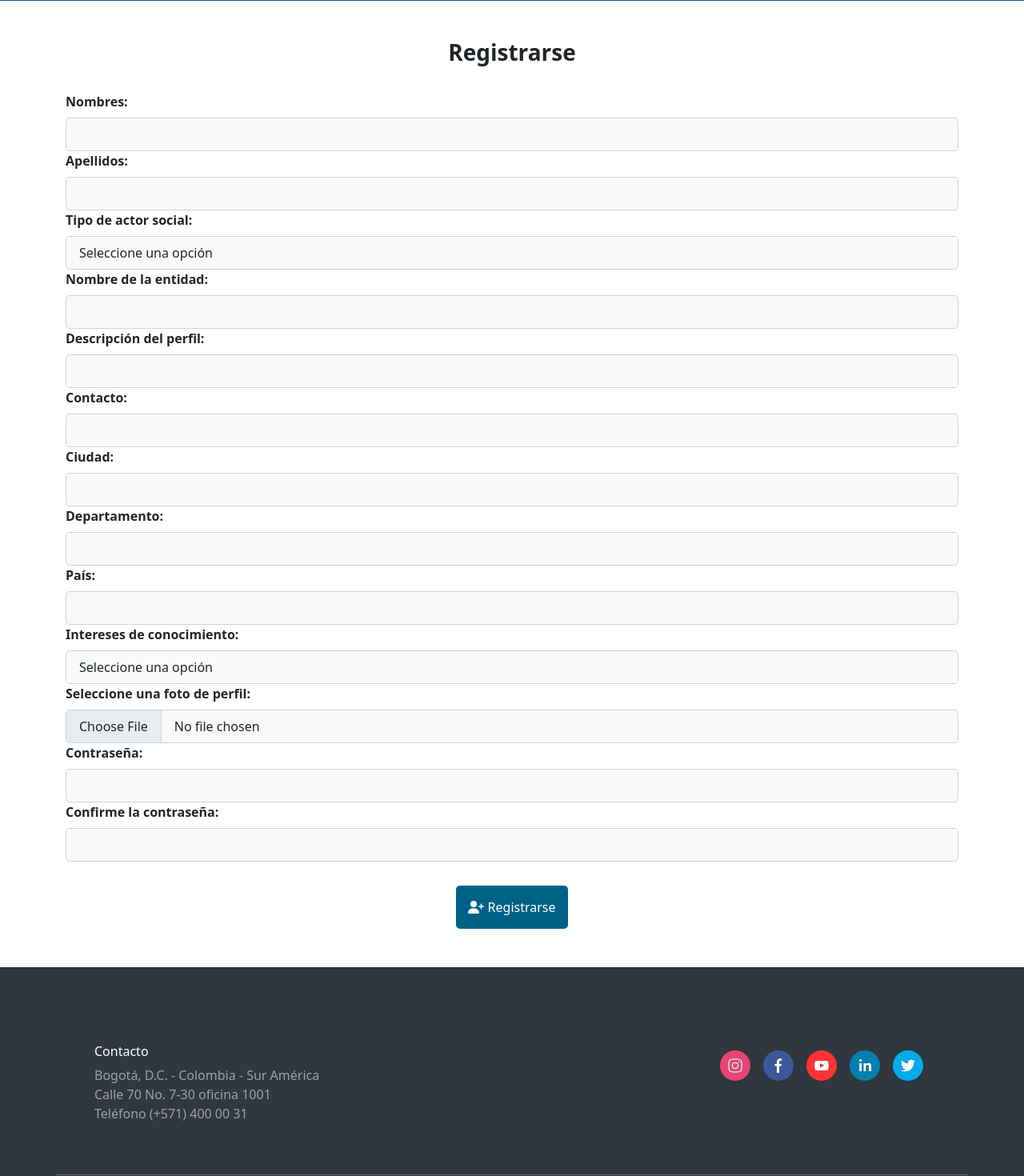
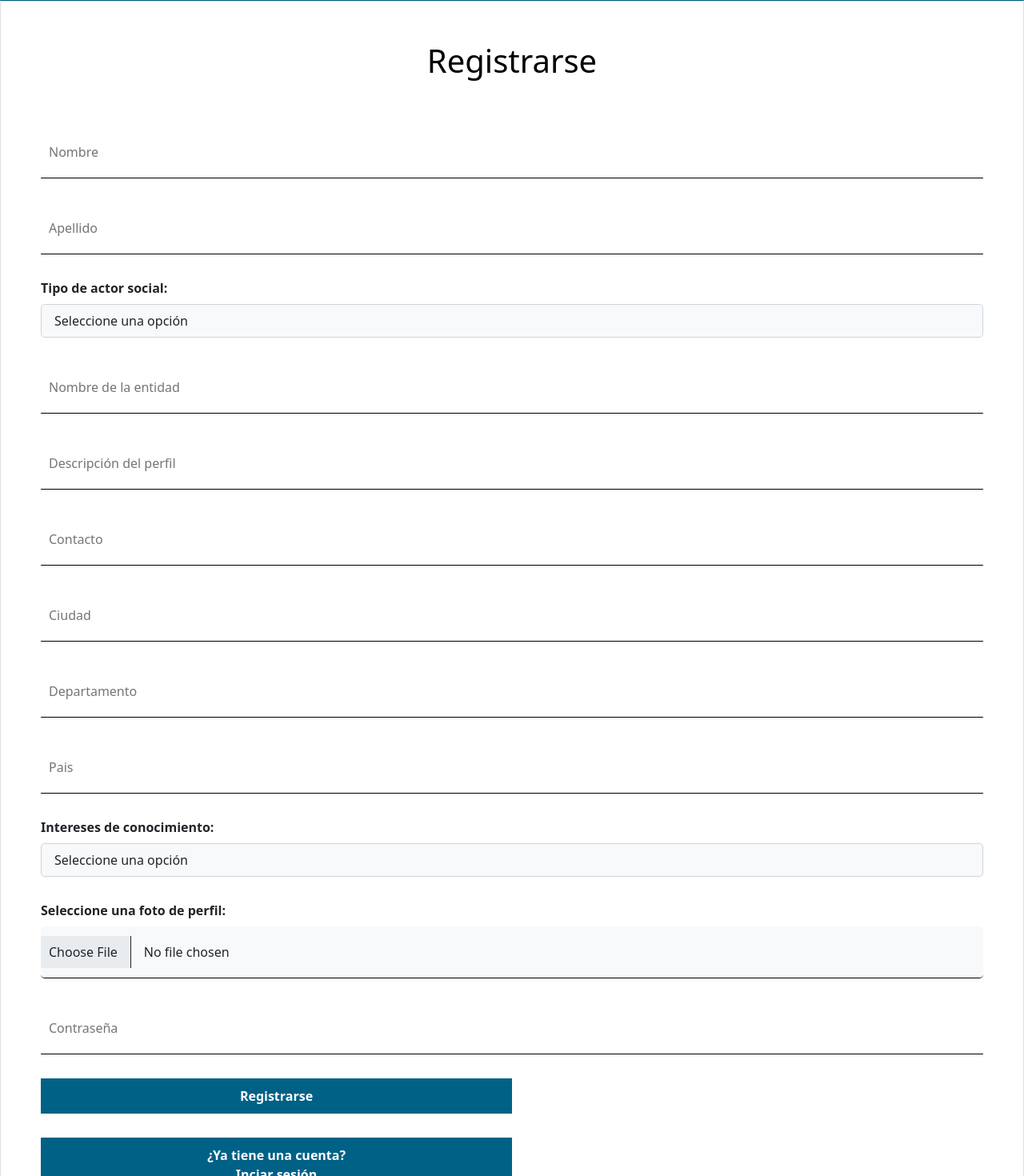
Before and after one commit to Edwinjhs/Front_pacto, a React (Create React App) app: page / in a window 1280 px wide. Shown: the part 119-1589 px from the top of the page at 80% size. Built offline with nearby package versions, Linux system fonts and the light colour scheme.

Commit message:
the register view was done complete

```diff
--- a/src/components/signup/signup.js
+++ b/src/components/signup/signup.js
@@ -1,38 +1,49 @@
 import React from 'react';
-import { faUserPlus } from '@fortawesome/free-solid-svg-icons';
-import { FontAwesomeIcon } from '@fortawesome/react-fontawesome';
+
+
+import Nav from 'react-bootstrap/Nav';
 import Footer from '../footer/footer';
 import Header from '../header/header';
 
 
+
+
+
+
+
+
+
+
+
+
 class Signup extends React.Component {
+
 
    render() {
 
+
        return (
+
+
            <div>
-                <Header />
-                    <main role="main" className="flex-shrink-0 mt-5 mb-5">
+               <Header/>
+               <div className="register">
 
-                        <section className="container">
-                            <form class="form-horizontal" action='' method="POST">
-                                <fieldset>
-                                    <div className="d-flex flex-row align-items-center justify-content-center mb-4">
-                                        <h3 className="fw-bold">Registrarse</h3>
-                                    </div>
-                                    <div class="control-group">
-                                        <label class="form-label fw-bolder d-flex justify-content-start" for="username">Nombres:</label>
-                                        <div class="controls">
-                                            <input type="text" id="username" name="username" placeholder="" class="form-control form-control-lg fs-6 bg-light" />
-                                        </div>
-                                    </div>
+               <div className="card">
 
-                                    <div class="control-group">
-                                        <label class="form-label fw-bolder d-flex justify-content-start" for="username">Apellidos:</label>
-                                        <div class="controls">
-                                            <input type="text" id="username" name="username" placeholder="" class="form-control form-control-lg fs-6 bg-light" />
-                                        </div>
-                                    </div>
+                 <div className="right">
+                   <h1>Registrarse</h1>
+                   <form>
+                     <input
+                       type="text"
+                       placeholder="Nombre"
+                       name="nombre"
+                     />
+                     <input
+                       type="text"
+                       placeholder="Apellido"
+                       name="apellido"
+                     />
 
                      <div class="control-group">
                        <label class="form-label fw-bolder d-flex justify-content-start" for="actor_social">Tipo de actor social:</label>
@@ -49,48 +60,37 @@ class Signup extends React.Component {
                            </select>
                          </div>
                      </div>
+                     <input
+                       type="text"
+                       placeholder="Nombre de la entidad"
+                       name="entidad"
+                     />
+                     <input
+                       type="text"
+                       placeholder="Descripción del perfil"
+                       name="Dperfil"
+                     />
+                     <input
+                       type="text"
+                       placeholder="Contacto"
+                       name="contacto"
+                     />
+                     <input
+                       type="text"
+                       placeholder="Ciudad"
+                       name="Ciudad"
+                     />
+                     <input
+                       type="text"
+                       placeholder="Departamento"
+                       name="Departamento"
+                     />
+                     <input
+                       type="text"
+                       placeholder="Pais"
+                       name="Pais"
+                     />
 
-                                    <div class="control-group">
-                                        <label class="form-label fw-bolder d-flex justify-content-start" for="entidad">Nombre de la entidad:</label>
-                                        <div class="controls">
-                                            <input type="text" id="entidad" name="entidad" placeholder="" class="form-control form-control-lg fs-6 bg-light" />
-                                        </div>
-                                    </div>
-
-                                    <div class="control-group">
-                                        <label class="form-label fw-bolder d-flex justify-content-start" for="Dperfil">Descripción del perfil:</label>
-                                        <div class="controls">
-                                            <input type="text" id="Dperfil" name="Dperfil" placeholder="" class="form-control form-control-lg fs-6 bg-light" />
-                                        </div>
-                                    </div>
-
-                                    <div class="control-group">
-                                        <label class="form-label fw-bolder d-flex justify-content-start" for="contacto">Contacto:</label>
-                                        <div class="controls">
-                                            <input type="number" id="contacto" name="contacto" placeholder="" class="form-control form-control-lg fs-6 bg-light" />
-                                        </div>
-                                    </div>
-
-                                    <div class="control-group">
-                                        <label class="form-label fw-bolder d-flex justify-content-start" for="ciudad">Ciudad:</label>
-                                        <div class="controls">
-                                            <input type="text" id="ciudad" name="ciudad" placeholder="" class="form-control form-control-lg fs-6 bg-light" />
-                                        </div>
-                                    </div>
-
-                                    <div class="control-group">
-                                        <label class="form-label fw-bolder d-flex justify-content-start" for="departamento">Departamento:</label>
-                                        <div class="controls">
-                                            <input type="text" id="departamento" name="departamento" placeholder="" class="form-control form-control-lg fs-6 bg-light" />
-                                        </div>
-                                    </div>
-
-                                    <div class="control-group">
-                                        <label class="form-label fw-bolder d-flex justify-content-start" for="pais">País:</label>
-                                        <div class="controls">
-                                            <input type="text" id="pais" name="pais" placeholder="" class="form-control form-control-lg fs-6 bg-light" />
-                                        </div>
-                                    </div>
 
                      <div class="control-group">
                        <label class="form-label fw-bolder d-flex justify-content-start" for="Iconocimiento">Intereses de conocimiento:</label>
@@ -110,37 +110,39 @@ class Signup extends React.Component {
                            <input type="file" id="imagen_perfil" name="imagen_perfil" placeholder="" class="form-control form-control-lg fs-6 bg-light" />
                          </div>
                      </div>
+                     <input
+                       type="password"
+                       placeholder="Contraseña"
+                       name="password"
+                     />
 
-                                    <div class="control-group">
-                                        <label class="form-label fw-bolder d-flex justify-content-start" for="contraseña">Contraseña:</label>
-                                        <div class="controls">
-                                            <input type="password" id="contraseña" name="contraseña" placeholder="" class="form-control form-control-lg fs-6 bg-light" />
-                                        </div>
+
+                   <button>Registrarse</button>
+
+                   <button href="/login">¿Ya tiene una cuenta? <br></br> Inciar sesión</button>
+
+                   </form>
+
+
                  </div>
 
-                                    <div class="control-group">
-                                        <label class="form-label fw-bolder d-flex justify-content-start" for="contraseña_confirm">Confirme la contraseña:</label>
-                                        <div class="controls">
-                                            <input type="password" id="contraseña_confirm" name="contraseña_confirm" placeholder="" class="form-control form-control-lg fs-6 bg-light" />
-                                        </div>
                </div>
 
-                                    <div class="control-group" >
-                                        <div class="controls">
-                                            <button type="button"  class="color-button-sign"><FontAwesomeIcon icon={faUserPlus} /> Registrarse</button>
+
              </div>
+
+
+             <Footer/>
            </div>
-                                </fieldset>
-                            </form>
-                        </section>
-                    </main>
-                <Footer />
-            </div>
+
 
        )
 
-    }
 
    }
 
+
+}
+
+
 export default Signup;
--- a/src/styles/signup.css
+++ b/src/styles/signup.css
@@ -6,4 +6,79 @@
     border-radius: 5px;
     padding: 13px;
     margin-top: 30px;
-}
+ }
+
+
+ .register {
+    display: flex;
+    align-items: center;
+    justify-content: center;
+ }
+ .register .card {
+    width: 400cm;
+    display: flex;
+    flex-direction: row-reverse;
+    background-color: white;
+    overflow: hidden;
+ }
+ .register .card .left {
+    flex: 1;
+    background-size: cover;
+    padding: 50px;
+    display: flex;
+    flex-direction: column;
+    gap: 30px;
+    color: black;
+ }
+ .register .card .left h1 {
+    font-size: 100px;
+    line-height: 100px;
+ }
+ .register .card .left span {
+    font-size: 14px;
+ }
+ .register .card .left button {
+    width: 50%;
+    padding: 10px;
+    border: none;
+    background-color: white;
+    color: #006186;
+    font-weight: bold;
+    cursor: pointer;
+ }
+ .register .card .right {
+    flex: 1;
+    padding: 50px;
+    display: flex;
+    flex-direction: column;
+    gap: 50px;
+    justify-content: center;
+ }
+ .register .card .right h1 {
+    color: black;
+ }
+ .register .card .right form {
+    display: flex;
+    flex-direction: column;
+    gap: 30px;
+ }
+ .register .card .right form input {
+    border: none;
+    border-bottom: 1px solid black;
+    padding: 20px 10px;
+ }
+ .register .card .right form button {
+    width: 50%;
+    padding: 10px;
+    border: none;
+    background-color: #006186;
+    color: white;
+    font-weight: bold;
+    cursor: pointer;
+ }
+
+
+ .ya{
+    justify-content: left;
+    align-items: left;
+ }
```
Lines whose indentation alone changed are shown as unchanged.
